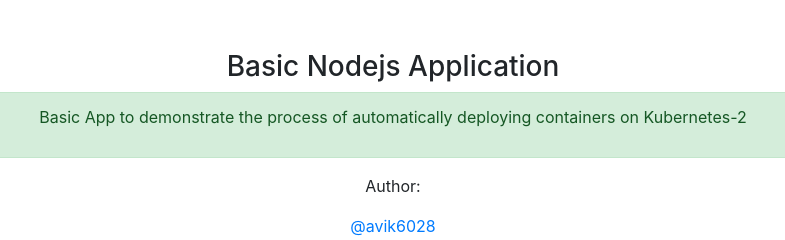
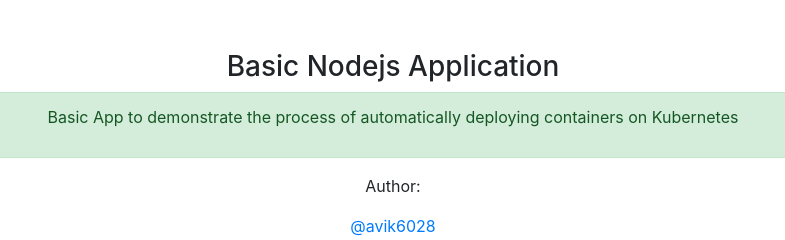
Before and after one commit to ppitonak/oc-pipe, a website: page index.html in a window 1280 px wide. Shown: the full height of the page, 247-1032 px from the left. Drawn offline with nearby package versions, Linux system fonts and the light colour scheme.

Commit message:
Update index.html

```diff
--- a/index.html
+++ b/index.html
@@ -15,7 +15,7 @@
         <div class="panel-body">
           <div class="alert alert-success">
             <p class="text-center">
-              Basic App to demonstrate the process of automatically deploying containers on Kubernetes-2</p>
+              Basic App to demonstrate the process of automatically deploying containers on Kubernetes</p>
           </div>
 
           <div class="text-center">
```
